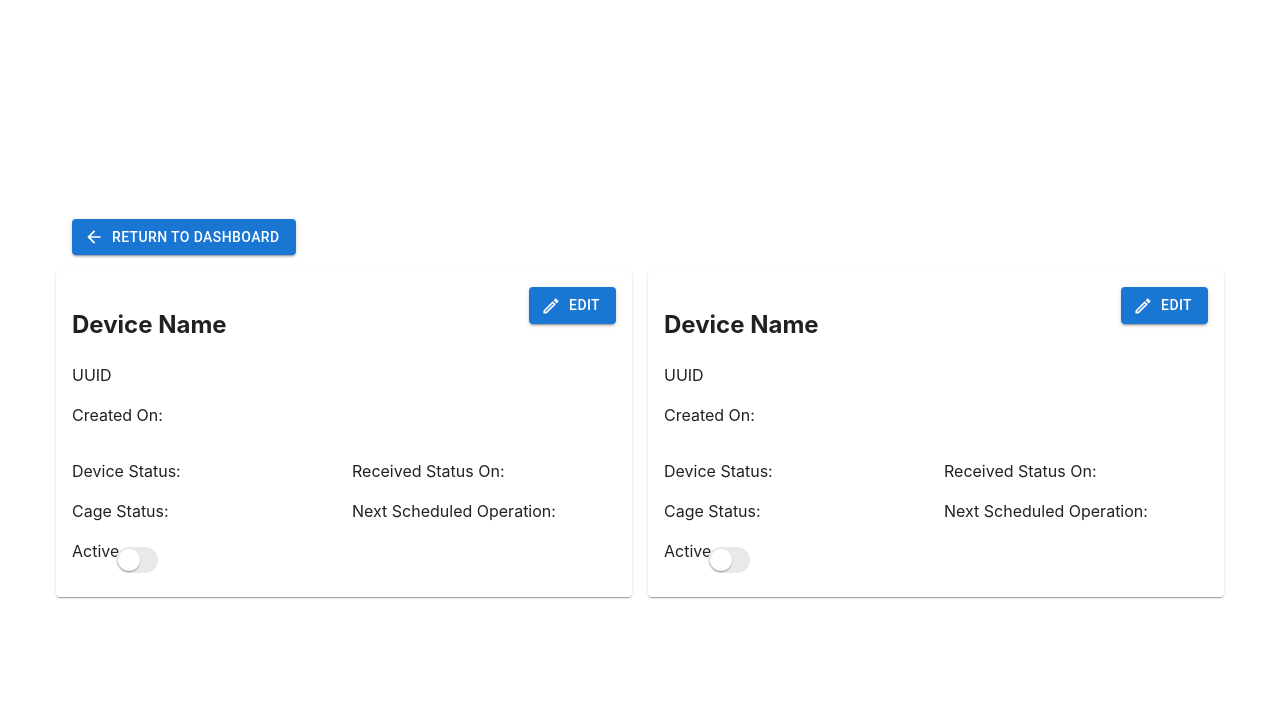
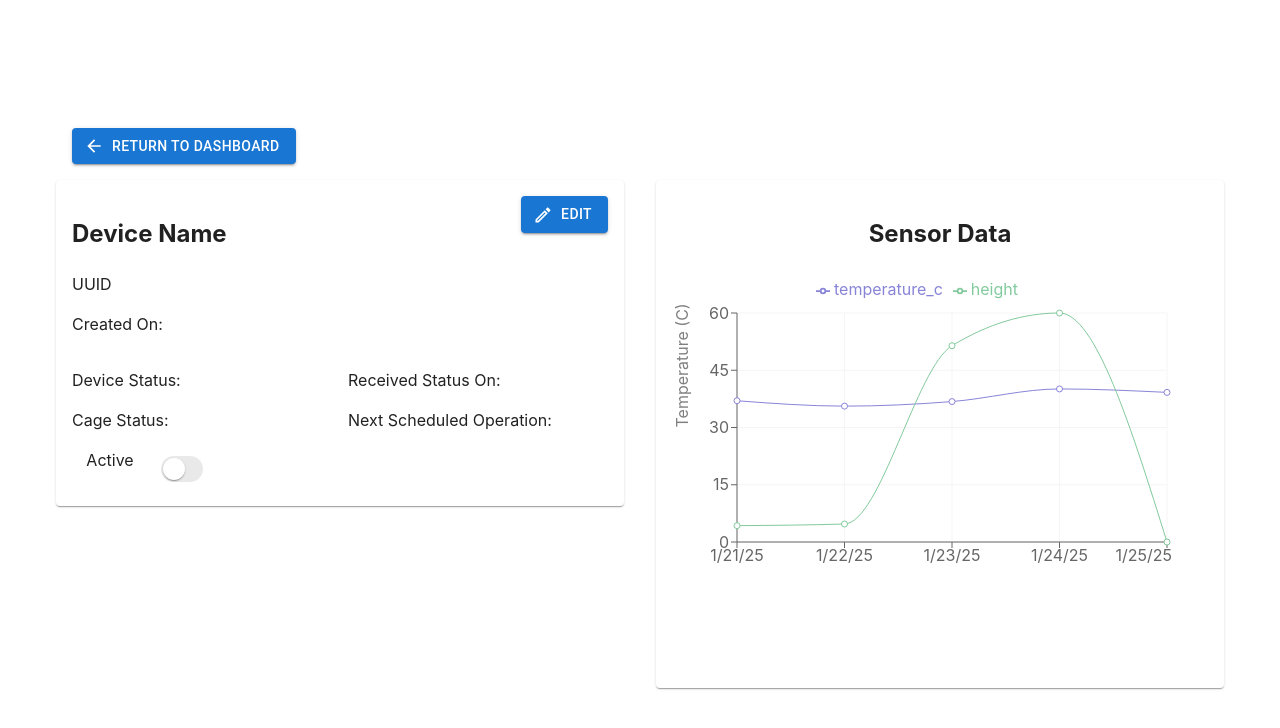
Before and after one commit to zchu9/autonomous-aquaculture, a React (Vite) app in the folder oyster-frontend/: page /farm in a window 1280 px wide. Shown: the top 728 px of the page. Built offline with nearby package versions, Linux system fonts and the light colour scheme; no server answers.

Commit message:
data vis stuff

```diff
--- a/oyster-frontend/package.json
+++ b/oyster-frontend/package.json
@@ -21,6 +21,7 @@
     "react": "^18.3.1",
     "react-dom": "^18.3.1",
     "react-router-dom": "^6.29.0",
+    "recharts": "^2.15.1",
     "rmwc": "^14.3.5"
   },
   "devDependencies": {
--- /dev/null
+++ b/oyster-frontend/src/views/DevicePage/DeviceDataPane.tsx
@@ -0,0 +1,46 @@
+import * as React from 'react';
+import Box from '@mui/material/Box';;
+import { LineChart, XAxis, YAxis, Tooltip, CartesianGrid, Line, Legend } from 'recharts';
+import Paper from '@mui/material/Paper';
+import { styled } from '@mui/material/styles';
+
+export interface IQueryResult {
+    date: string;
+    temperature_c: number;
+    height: number;
+  }
+
+interface DeviceDataPaneProps {
+    data: IQueryResult[]
+}
+
+const InfoPane = styled(Paper)(({ theme }) => ({
+    // width: 120,
+    // height: 120,
+    padding: theme.spacing(2),
+    // ...theme.typography.body2,
+  }));
+
+const InfoPaneRow = styled(Box)(({ them }) => ({
+    textAlign: 'left',
+}))
+
+export function DeviceDataPane(props: DeviceDataPaneProps) {
+    const [id, setId] = React.useState(0);
+
+    return (
+        <InfoPane>
+            <h2>Sensor Data</h2>
+            <LineChart width={500} height={400} data={props.data} margin={{ top: 5, right: 5, left: 5, bottom: 100 }}>
+                <CartesianGrid stroke="#f5f5f5" />
+                <XAxis dataKey="date" angle={0} interval={"preserveStartEnd"} position="bottom"/>
+                <YAxis yAxisId={0} hide={id != 0} label={{value: "Temperature (C)", angle:-90, position:"insideLeft"}}/>
+                <YAxis yAxisId={1} hide={id != 1} label={{value: "Height (m)", angle:-90, position:"insideLeft"}}/>
+                <Tooltip offset={-100}/>
+                <Legend verticalAlign="top" height={36}/>
+                <Line type="monotone" dataKey="temperature_c" stroke="#8884d8" yAxisId={0} onMouseOver={()=>{setId(0)}}/>
+                <Line type="monotone" dataKey="height" stroke="#82ca9d" yAxisId={1} onMouseOver={()=>{setId(1)}}/>
+            </LineChart>
+        </InfoPane>
+    )
+}
--- a/oyster-frontend/src/views/DevicePage/DeviceInfoPane.tsx
+++ b/oyster-frontend/src/views/DevicePage/DeviceInfoPane.tsx
@@ -10,7 +10,7 @@ import IOSSwitch from '../comm/Switch';
 import Paper from '@mui/material/Paper';
 import { styled } from '@mui/material/styles';
 
-interface ModalTemplateProps {
+interface DeviceInfoPaneProps {
     uuid: string
 }
 
@@ -25,7 +25,8 @@ const InfoPaneRow = styled(Box)(({ them }) => ({
     textAlign: 'left',
 }))
 
-export default function DeviceInfoPane(props: ModalTemplateProps) {
+export default function DeviceInfoPane(props: DeviceInfoPaneProps) {
+
     return (
         <InfoPane>
             <Stack spacing={2}>
@@ -79,7 +80,7 @@ export default function DeviceInfoPane(props: ModalTemplateProps) {
                 </Grid>
 
                 <Grid container spacing={2}>
-                    <Grid size={1}>
+                    <Grid size={2}>
                         Active
                     </Grid>
                     <Grid>
@@ -93,27 +94,5 @@ export default function DeviceInfoPane(props: ModalTemplateProps) {
                 </Grid>
             </Stack>
         </InfoPane>
-        // // <div>
-
-        //     {/*
-
-        //     <Box>
-        //
-
-
-        //         <h3>UUID: {props.uuid}</h3>
-        //         <h3>Created on</h3>
-        //         <h3>Device Status (Last updated Updated mm/dd/yy)</h3>
-        //         <h3>Cage Status (Last updated mm/dd/yy)</h3>
-
-        //         <h3>Last Scheduled Operation (Sent mm/dd/yy)</h3>
-        //         <h3>Next Scheduled Operation (Sent mm/dd/yy)</h3>
-
-        //         <div>
-        //             <h3>Active</h3>
-        //
-        //         </div>
-        //     </Box> */}
-        // // </div>
     )
 }
--- a/oyster-frontend/src/views/DevicePage/DevicePage.tsx
+++ b/oyster-frontend/src/views/DevicePage/DevicePage.tsx
@@ -6,11 +6,25 @@ import Container from '@mui/material/Container';
 import Grid from '@mui/material/Grid2';
 import Box from '@mui/material/Box';
 import DeviceInfoPane from './DeviceInfoPane';
+import {DeviceDataPane, IQueryResult} from './DeviceDataPane';
 import ArrowBackOutlinedIcon from '@mui/icons-material/ArrowBackOutlined';
 import { Link as RouterLink } from 'react-router-dom';
 
 
 const base_url = `${import.meta.env.VITE_API_URL}`
+
+const device_data: IQueryResult[] = [
+  {date: "1/21/25", temperature_c: 37.01, height: 0.1},
+  {date: "1/22/25", temperature_c: 35.6, height: 0.11},
+  {date: "1/23/25", temperature_c: 36.8, height: 1.2},
+  {date: "1/24/25", temperature_c: 40.1, height: 1.4},
+  {date: "1/25/25", temperature_c: 39.2, height: 0.0},
+  // {date: "HI", temperature_c: 0.01},
+  // {date: "HELLO", temperature_c: 0.02},
+  // {date: "HEY", temperature_c: 0.02},
+  // {date: "YO", temperature_c: 0.02},
+  // {date: "NI HAO MA", temperature_c: 0.02},
+]
 
 export default function DevicePage() {
     const [deviceUUID, setDeviceUUID] = useSearchParams();
@@ -90,12 +104,12 @@ export default function DevicePage() {
             </Button>
           </Box>
 
-          <Grid container spacing={2}>
+          <Grid container spacing={4}>
             <Grid size={6}>
               <DeviceInfoPane uuid={deviceUUID}/>
             </Grid>
             <Grid size={6}>
-              <DeviceInfoPane uuid={deviceUUID}/>
+              <DeviceDataPane data={device_data}/>
             </Grid>
           </Grid>
         </Container>
```
Also changed, not shown: 1 other file (tests, documents, lock files or other folders).
